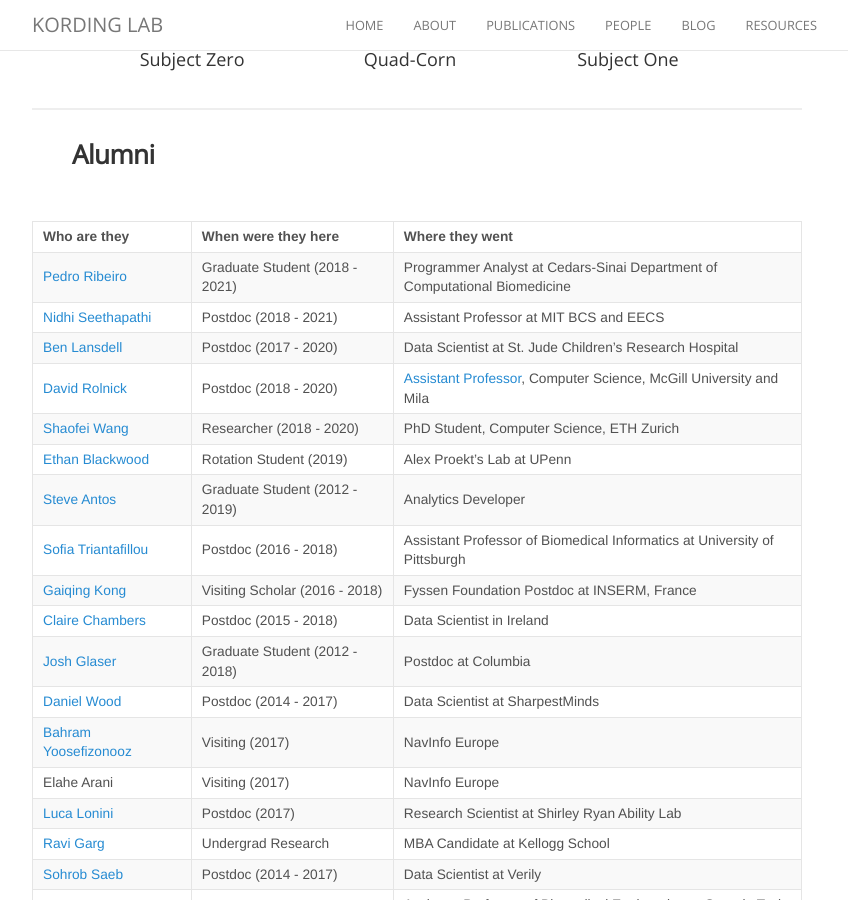
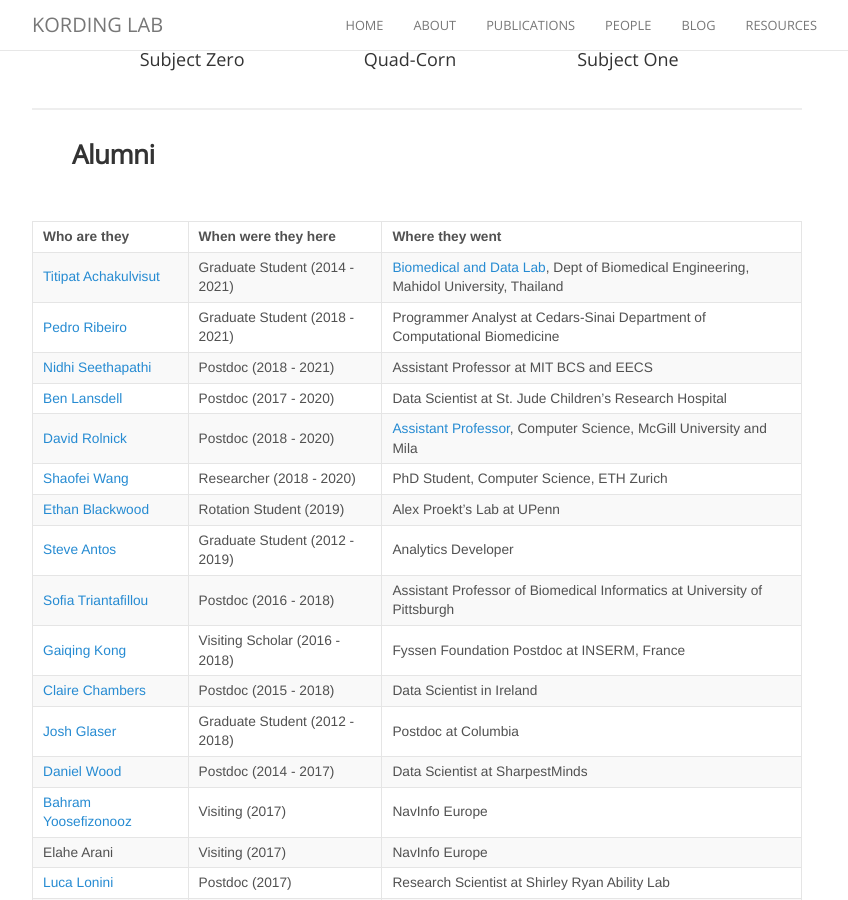
Before and after one commit to KordingLab/KordingLab.github.io, a Jekyll site: the page built from people.md, in a window 1280 px wide and 900 px high, scrolled down 1939 px. Shown: the whole window, without its empty margins (223-1071 px from the left). Built offline with Jekyll 4.4.1, drawn with Linux system fonts in a browser that asks for light colours; nearby versions of some CDN libraries; comment, search, counter and statistics services are not loaded.

Commit message:
Adding Titipat to the alumni table

```diff
--- a/people.md
+++ b/people.md
@@ -58,6 +58,7 @@ permalink: /people/
 
 | Who are they | When were they here | Where they went |
 | :------------- |:-------------| :-----------|
+| [Titipat Achakulvisut](https://kordinglab.com/people/titipat_achakulvisut/.index.html) | Graduate Student (2014 - 2021) | [Biomedical and Data Lab](https://biodatlab.github.io/), Dept of Biomedical Engineering, Mahidol University, Thailand |
 | [Pedro Ribeiro](https://www.linkedin.com/in/pedro-ribeiro/) | Graduate Student (2018 - 2021) | Programmer Analyst at Cedars-Sinai Department of Computational Biomedicine|
 [Nidhi Seethapathi](https://www.seethapathilab.org) | Postdoc (2018 - 2021) | Assistant Professor at MIT BCS and EECS |
 | [Ben Lansdell](http://benlansdell.github.io) | Postdoc (2017 - 2020) | Data Scientist at St. Jude Children's Research Hospital |
```
